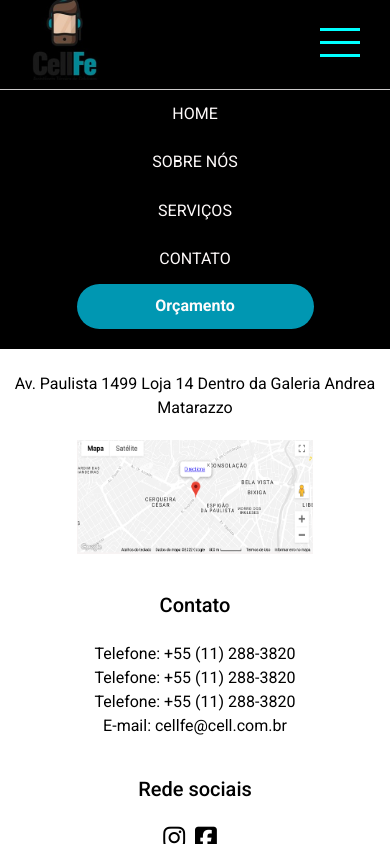
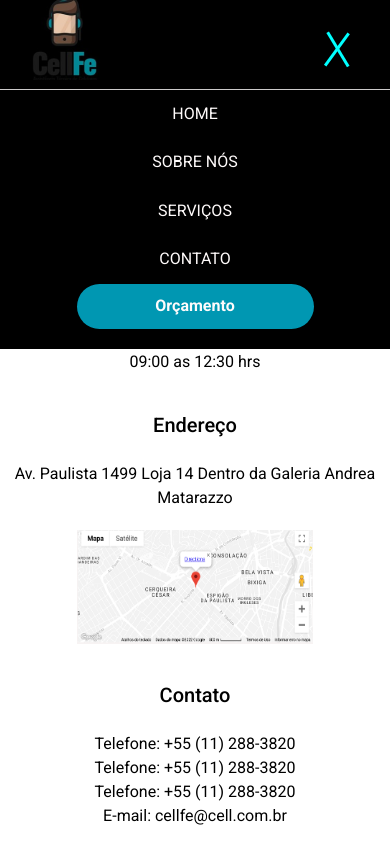
Before and after one commit to daniloadscavalcante/Assist-ncia-de-celular, a React (Create React App) app: page /contato in a window 390 px wide. Both pictures are taken after a click on the element 340 px from the left and 42 px from the top of the page. Shown: the top 844 px of the page. Built offline with nearby package versions, Linux system fonts and the light colour scheme.

Commit message:
ajuste mobile rodape e menu

```diff
--- a/src/index.css
+++ b/src/index.css
@@ -6,6 +6,7 @@
 }
 body{
     font-family: 'Roboto', sans-serif;
+    padding-top:90px;
 }
 a.btnOrcamento{
     background-color: #0097B2;
--- a/src/layout/Header/Header.jsx
+++ b/src/layout/Header/Header.jsx
@@ -8,18 +8,20 @@
     function showMenu() {
         setMenuVisible(!menuVisible);
     }
-
+    function closeMenu() {
+        setMenuVisible(false);
+    }
     return(
         <header>
         <div className='bg-black'>
            <div className="container">
                 <div className="logo"><img src={logo} alt="CellFe" /></div>
-                <div className='toggle' onClick={showMenu}>
+                <div className={`toggle ${menuVisible ? 'active' : ''}`} onClick={showMenu}>
                         <span></span>
                         <span></span>
                         <span></span>
                     </div>
-                <nav className={`nav-wrapper ${menuVisible ? 'show' : ''}`}>
+                <nav className={`nav-wrapper ${menuVisible ? 'show' : ''}`}onClick={closeMenu}>
                    <ul className="menu">
                     <li><Link to="/">home</Link></li>
                     <li><Link to="/sobre">sobre nós</Link></li>
--- a/src/layout/Header/style.css
+++ b/src/layout/Header/style.css
@@ -78,4 +78,15 @@
     .nav-wrapper .menu a.btnOrcamento {
         margin: 0 0 20px 0;
     }
+    .toggle.active span:nth-child(2) {
+        opacity: 0;
+    }
+
+    .toggle.active span:nth-child(1) {
+        transform: rotate(59deg) translate(16px, 12px);
+    }
+
+    .toggle.active span:nth-child(3) {
+        transform: rotate(-54deg) translate(3px, -6px);
+    }
 }
--- a/src/pages/home/home.css
+++ b/src/pages/home/home.css
@@ -88,9 +88,6 @@
     padding-bottom: 60px;
 }
 @media screen and (max-width: 768px) {
-    .Banner{
-        margin-top: 90px;
-    }
     .cards-servicos h2{
         font-size: 32px;
     }
```
